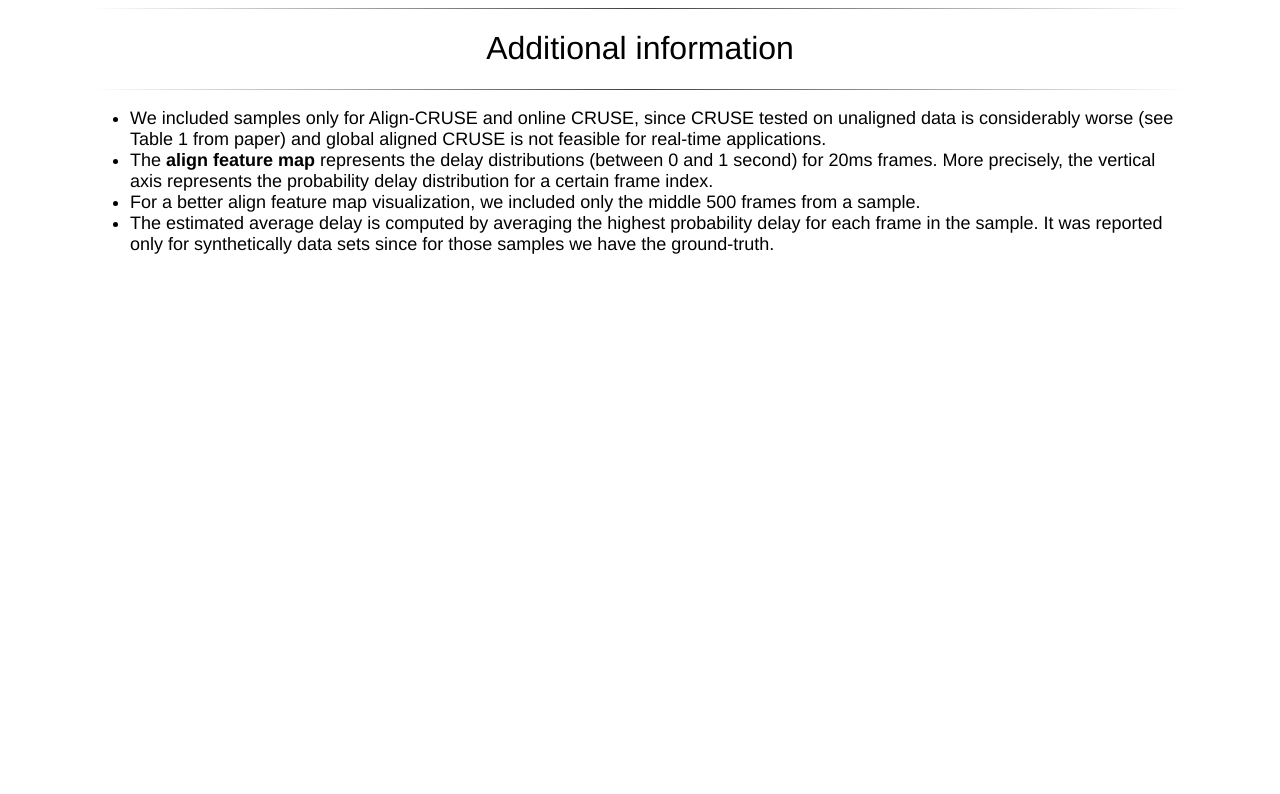
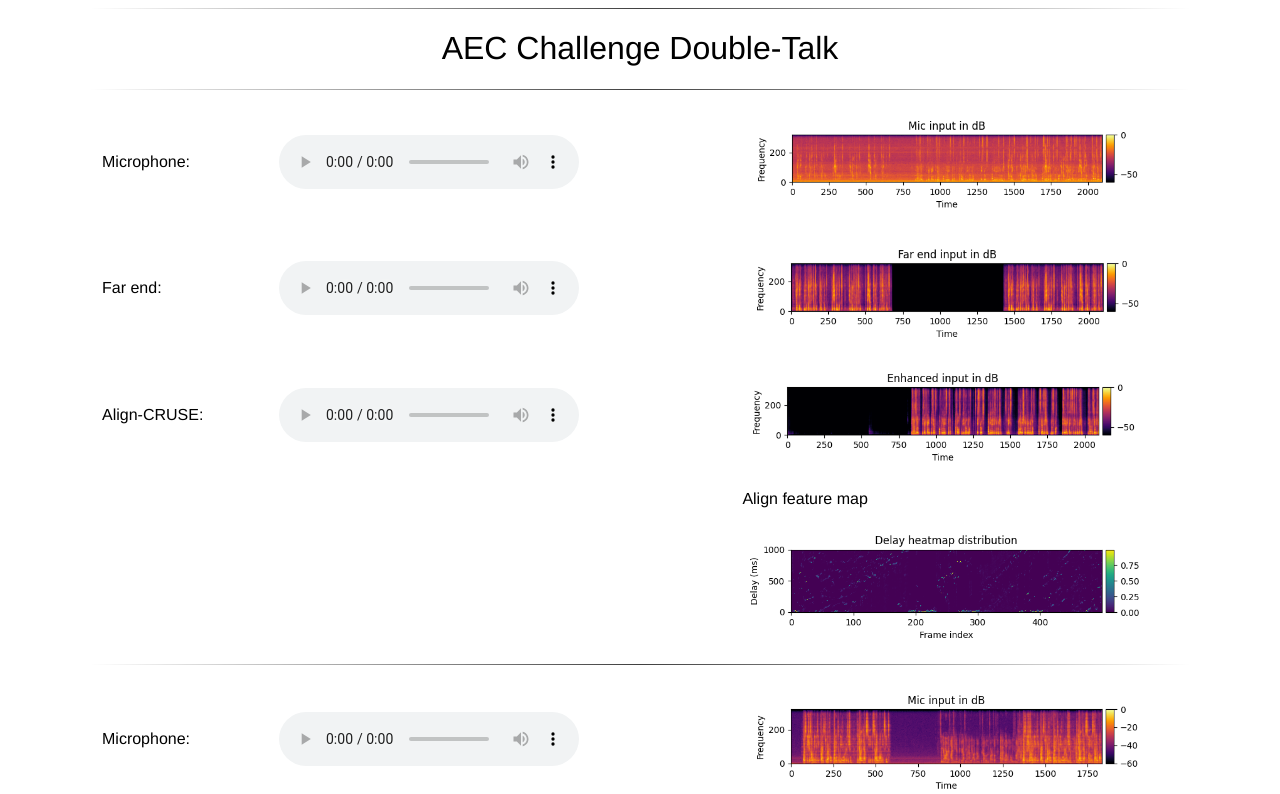
Before and after one commit to ristea/aec-align-cruse, a plain HTML site: page index.html in a window 1280 px wide. Shown: the part 11206-12000 px from the top of the page. Before the commit the page ends 11508 px from the top, so only its background shows below. Drawn offline with Linux system fonts and the light colour scheme; a script that the page names is missing.

Commit message:
AEC Challenge double-talk examples.

```diff
--- a/index.html
+++ b/index.html
@@ -1227,8 +1227,132 @@
   </table>
 
 
+    <hr>
+	<center><h1>AEC Challenge Double-Talk</h1></center>
+	<hr>
+
+    <table style="width:1250">
+    <tbody>
+      <tr>
+        <td>
+          Microphone:
+        </td>
+        <td>
+            <audio controls="">
+              <source src="resources/aec-challenge-dt/0I0XMl3M0ECO0U1N0cJvpg_doubletalk_mic.wav" type="audio/wav">
+            </audio>
+
+        </td>
+        <td>
+          <img class="round" style="width:400px" src="resources/aec-challenge-dt/0I0XMl3M0ECO0U1N0cJvpg_doubletalk_mic_spect.png"/>
+        </td>
+      </tr>
+      <tr>
+        <td>
+          Far end:
+        </td>
+        <td>
+
+            <audio controls="">
+              <source src="resources/aec-challenge-dt/0I0XMl3M0ECO0U1N0cJvpg_doubletalk_lpb.wav" type="audio/wav">
+            </audio>
+
+        </td>
+        <td>
+          <img class="round" style="width:400px" src="resources/aec-challenge-dt/0I0XMl3M0ECO0U1N0cJvpg_doubletalk_farend_spect.png"/>
+        </td>
+      </tr>
+      <tr>
+        <td>
+          Align-CRUSE:
+        </td>
+        <td>
+
+            <audio controls="">
+              <source src="resources/aec-challenge-dt/0I0XMl3M0ECO0U1N0cJvpg_doubletalk__enh.wav" type="audio/wav">
+            </audio>
+        </td>
+        <td>
+          <img class="round" style="width:400px" src="resources/aec-challenge-dt/0I0XMl3M0ECO0U1N0cJvpg_doubletalk_enhanced_spect.png"/>
+        </td>
+
+      </tr>
+      <tr>
+        <td>
+        </td>
+        <td>
+        </td>
+        <td>
+          <p>Align feature map</p>
+          <img class="round" style="width:400px" src="resources/aec-challenge-dt/0I0XMl3M0ECO0U1N0cJvpg_doubletalk_alignMap.png"/>
+
+        </td>
+      </tr>
+    </tbody>
+  </table>
+
+	<hr>
 
 
+  <table style="width:1250">
+    <tbody>
+      <tr>
+        <td>
+          Microphone:
+        </td>
+        <td>
+            <audio controls="">
+              <source src="resources/aec-challenge-dt/7GTxyTksSUqCnP5y0ILG4A_doubletalk_mic.wav" type="audio/wav">
+            </audio>
+
+        </td>
+        <td>
+          <img class="round" style="width:400px" src="resources/aec-challenge-dt/7GTxyTksSUqCnP5y0ILG4A_doubletalk_mic_spect.png"/>
+        </td>
+      </tr>
+      <tr>
+        <td>
+          Far end:
+        </td>
+        <td>
+
+            <audio controls="">
+              <source src="resources/aec-challenge-dt/7GTxyTksSUqCnP5y0ILG4A_doubletalk_lpb.wav" type="audio/wav">
+            </audio>
+
+        </td>
+        <td>
+          <img class="round" style="width:400px" src="resources/aec-challenge-dt/7GTxyTksSUqCnP5y0ILG4A_doubletalk_farend_spect.png"/>
+        </td>
+      </tr>
+      <tr>
+        <td>
+          Align-CRUSE:
+        </td>
+        <td>
+
+            <audio controls="">
+              <source src="resources/aec-challenge-dt/7GTxyTksSUqCnP5y0ILG4A_doubletalk__enh.wav" type="audio/wav">
+            </audio>
+        </td>
+        <td>
+          <img class="round" style="width:400px" src="resources/aec-challenge-dt/7GTxyTksSUqCnP5y0ILG4A_doubletalk_enhanced_spect.png"/>
+        </td>
+
+      </tr>
+      <tr>
+        <td>
+        </td>
+        <td>
+        </td>
+        <td>
+          <p>Align feature map</p>
+          <img class="round" style="width:400px" src="resources/aec-challenge-dt/7GTxyTksSUqCnP5y0ILG4A_doubletalk_alignMap.png"/>
+
+        </td>
+      </tr>
+    </tbody>
+  </table>
 
   <hr>
   <center><h1>Additional information</h1></center>
```
Also changed, not shown: resources/aec-challenge-dt/0I0XMl3M0ECO0U1N0cJvpg_doubletalk_alignMap.png (added), resources/aec-challenge-dt/0I0XMl3M0ECO0U1N0cJvpg_doubletalk_enhanced_spect.png (added), resources/aec-challenge-dt/0I0XMl3M0ECO0U1N0cJvpg_doubletalk_farend_spect.png (added), resources/aec-challenge-dt/0I0XMl3M0ECO0U1N0cJvpg_doubletalk_mic_spect.png (added), resources/aec-challenge-dt/7GTxyTksSUqCnP5y0ILG4A_doubletalk_alignMap.png (added), resources/aec-challenge-dt/7GTxyTksSUqCnP5y0ILG4A_doubletalk_enhanced_spect.png (added), resources/aec-challenge-dt/7GTxyTksSUqCnP5y0ILG4A_doubletalk_farend_spect.png (added), resources/aec-challenge-dt/7GTxyTksSUqCnP5y0ILG4A_doubletalk_mic_spect.png (added), 6 other files.
